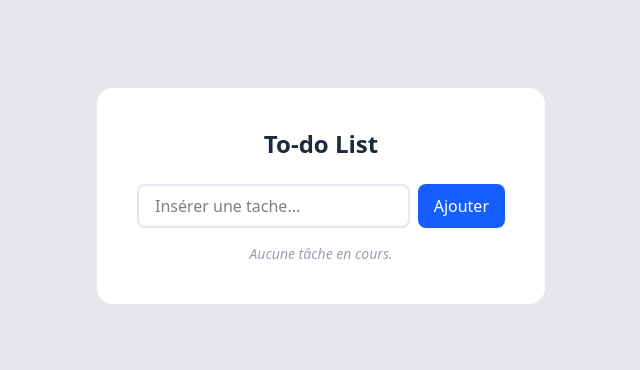
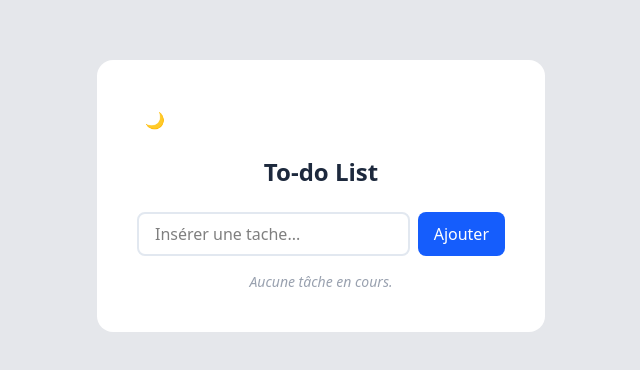
Before and after one commit to EtienneFerry-web/ma-super-todo, a React (Vite) app: page / in a window 1280 px wide. Shown: the part 204-574 px from the top of the page, without its empty margins (319-959 px from the left). Built offline with nearby package versions, Linux system fonts and the light colour scheme.

Commit message:
Ajout bouton dark mode, background ok| chore: dark mode cart

```diff
--- a/src/App.jsx
+++ b/src/App.jsx
@@ -23,6 +23,11 @@ function App(){
     const [texteSaisi, setTexteSaisi] = useState("");
     const [liste, setListe]           = useState([]);
 
+    /**
+     *Variable dark mode
+     */
+    const [estSombre, setEstSombre]   = useState(false);
+
     const ajouterTache = () => {
       setListe([...liste, texteSaisi]);
       setTexteSaisi("");
@@ -46,9 +51,14 @@ function App(){
 
 
   return(
-    <div className="min-h-screen w-full flex items-center justify-center bg-gray-200">
+<div className={`min-h-screen w-full flex items-center justify-center bg-gray-200 transition-colors duration-500 ${estSombre ? 'dark bg-slate-950' : ''}`}>
 
       <div className="bg-white max-w-md w-full rounded-2xl shadow-x1 p-10">
+        <button
+          onClick={() => setEstSombre(!estSombre)}
+          className="mb-4 p-2 rounded-full hover:bg-gray-100 dark:hover:bg-slate-800 transition-colors">
+          {estSombre ? '☀️' : '🌙'}
+        </button>
           <h1 className="text-2xl font-bold text-slate-800 mb-6 text-center">To-do List</h1>
 
           <div>
```
